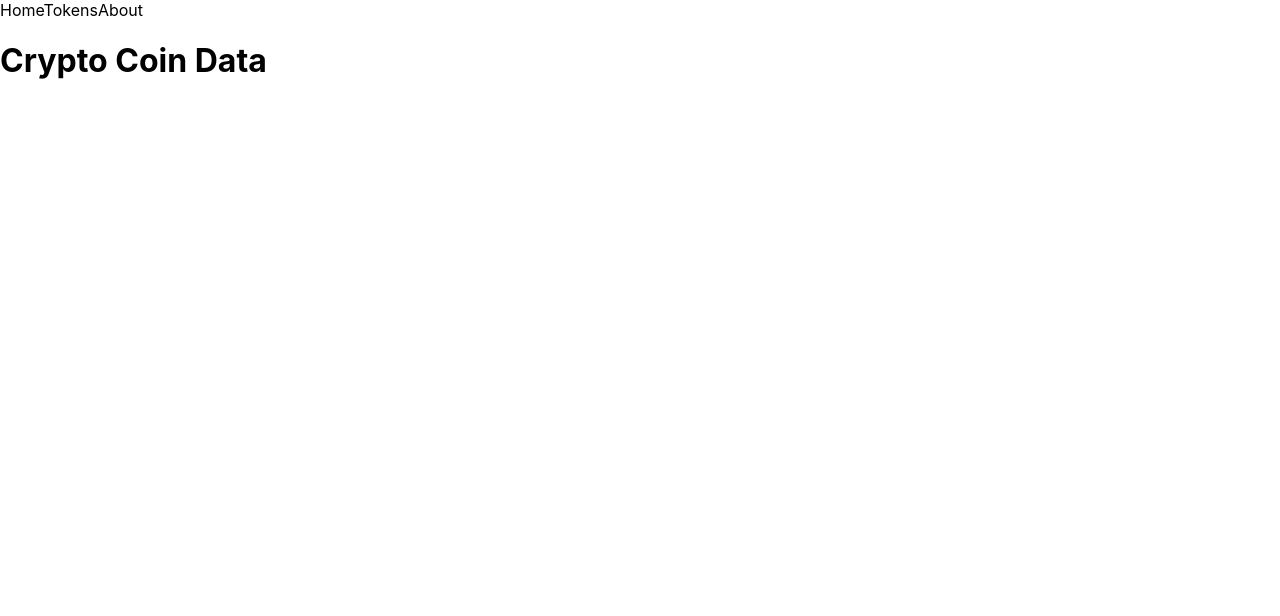
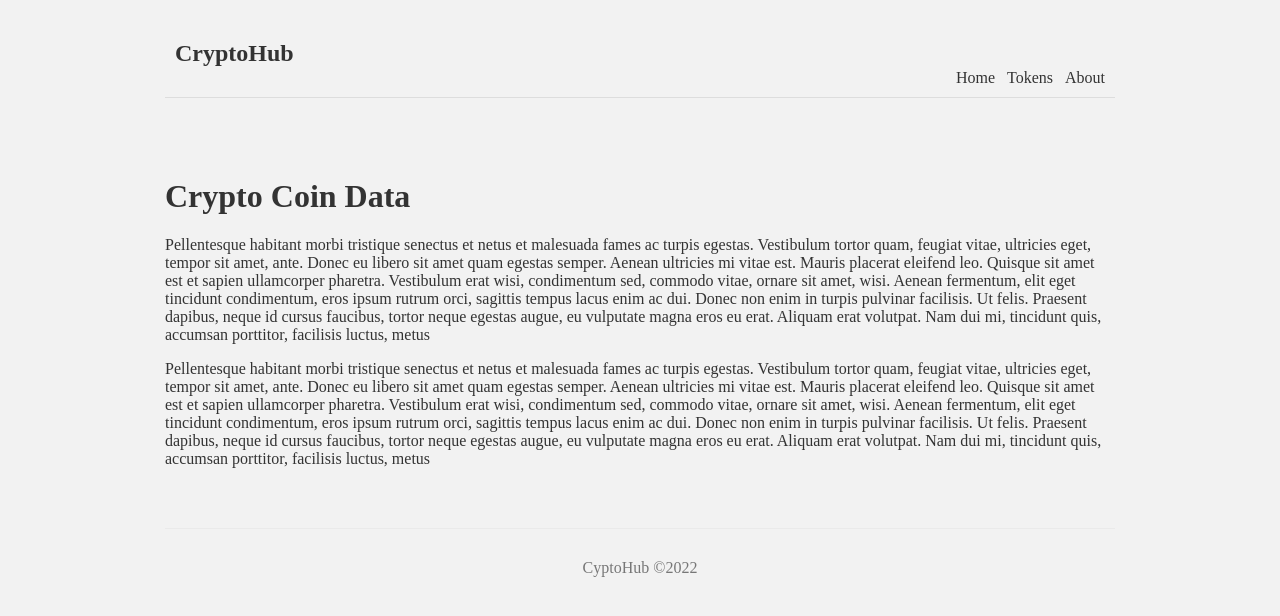
Before and after one commit to DavidAndreww/crypto-hub, a Next.js app: page / in a window 1280 px wide. Shown: the top 616 px of the page. Built offline with nearby package versions, Linux system fonts and the light colour scheme.

Commit message:
base styles added

```diff
--- a/components/Footer.js
+++ b/components/Footer.js
@@ -0,0 +1,7 @@
+const Footer = () => {
+  return (
+    <footer>CyptoHub ©2022</footer>
+  )
+}
+
+export default Footer
--- a/components/Layout.js
+++ b/components/Layout.js
@@ -1,11 +1,13 @@
+import Footer from "./Footer"
 import Navbar from "./Navbar"
 
 const Layout = ({ children }) => {
   return(
-    <>
+    <div className="content">
       <Navbar />
       {children}
-    </>
+      <Footer />
+    </div>
   )
 }
 
--- a/components/Navbar.js
+++ b/components/Navbar.js
@@ -3,11 +3,10 @@ import Link from 'next/link'
 const Navbar = () => {
   return (
     <nav>
-      <div>
+        <Link href='/'><h2 className='logo'>CryptoHub</h2></Link>
         <Link href='/'><a>Home</a></Link>
         <Link href='/token-list'><a>Tokens</a></Link>
         <Link href='/about'><a>About</a></Link>
-      </div>
     </nav>
   )
 }
--- a/pages/api/hello.js
+++ /dev/null
@@ -1,5 +0,0 @@
-// Next.js API route support: https://nextjs.org/docs/api-routes/introduction
-
-export default function handler(req, res) {
-  res.status(200).json({ name: 'John Doe' })
-}
--- a/pages/index.js
+++ b/pages/index.js
@@ -6,6 +6,8 @@ export default function Home() {
   return (
     <div>
       <h1>Crypto Coin Data</h1>
+      <p>Pellentesque habitant morbi tristique senectus et netus et malesuada fames ac turpis egestas. Vestibulum tortor quam, feugiat vitae, ultricies eget, tempor sit amet, ante. Donec eu libero sit amet quam egestas semper. Aenean ultricies mi vitae est. Mauris placerat eleifend leo. Quisque sit amet est et sapien ullamcorper pharetra. Vestibulum erat wisi, condimentum sed, commodo vitae, ornare sit amet, wisi. Aenean fermentum, elit eget tincidunt condimentum, eros ipsum rutrum orci, sagittis tempus lacus enim ac dui. Donec non enim in turpis pulvinar facilisis. Ut felis. Praesent dapibus, neque id cursus faucibus, tortor neque egestas augue, eu vulputate magna eros eu erat. Aliquam erat volutpat. Nam dui mi, tincidunt quis, accumsan porttitor, facilisis luctus, metus</p>
+      <p>Pellentesque habitant morbi tristique senectus et netus et malesuada fames ac turpis egestas. Vestibulum tortor quam, feugiat vitae, ultricies eget, tempor sit amet, ante. Donec eu libero sit amet quam egestas semper. Aenean ultricies mi vitae est. Mauris placerat eleifend leo. Quisque sit amet est et sapien ullamcorper pharetra. Vestibulum erat wisi, condimentum sed, commodo vitae, ornare sit amet, wisi. Aenean fermentum, elit eget tincidunt condimentum, eros ipsum rutrum orci, sagittis tempus lacus enim ac dui. Donec non enim in turpis pulvinar facilisis. Ut felis. Praesent dapibus, neque id cursus faucibus, tortor neque egestas augue, eu vulputate magna eros eu erat. Aliquam erat volutpat. Nam dui mi, tincidunt quis, accumsan porttitor, facilisis luctus, metus</p>
     </div>
   )
 }
--- a/styles/globals.css
+++ b/styles/globals.css
@@ -1,16 +1,42 @@
-html,
 body {
-  padding: 0;
-  margin: 0;
-  font-family: -apple-system, BlinkMacSystemFont, Segoe UI, Roboto, Oxygen,
-    Ubuntu, Cantarell, Fira Sans, Droid Sans, Helvetica Neue, sans-serif;
+  background: #f2f2f2;
+  color: #333;
 }
-
-a {
-  color: inherit;
+nav a {
+  color: #333;
   text-decoration: none;
+  margin-left: 12px;
 }
-
-* {
-  box-sizing: border-box;
+a:hover {
+  color: #777;
 }
+.content {
+  max-width: 950px;
+  margin: 0 auto;
+}
+li {
+  list-style: none;
+  line-height: 30px;
+}
+nav {
+  margin: 10px auto 80px;
+  padding: 10px;
+  display: flex;
+  justify-content: flex-end;
+  align-items: flex-end;
+  border-bottom: 1px solid #ddd;
+}
+nav .logo {
+  margin-right: auto;
+}
+nav .logo:hover {
+  cursor: pointer;
+}
+footer {
+  display: block;
+  text-align: center;
+  padding: 30px;
+  margin-top: 60px;
+  color: #777;
+  border-top: 1px solid #eaeaea;
+}
```
